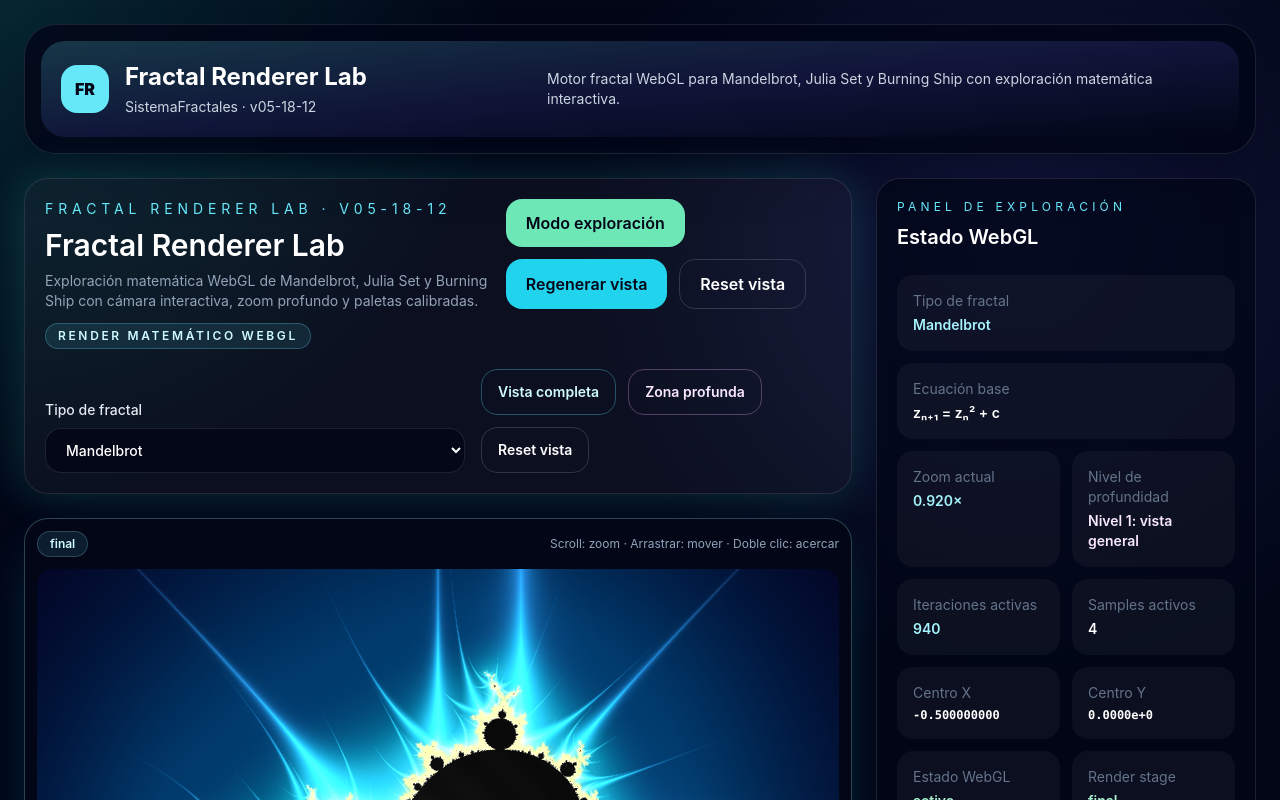
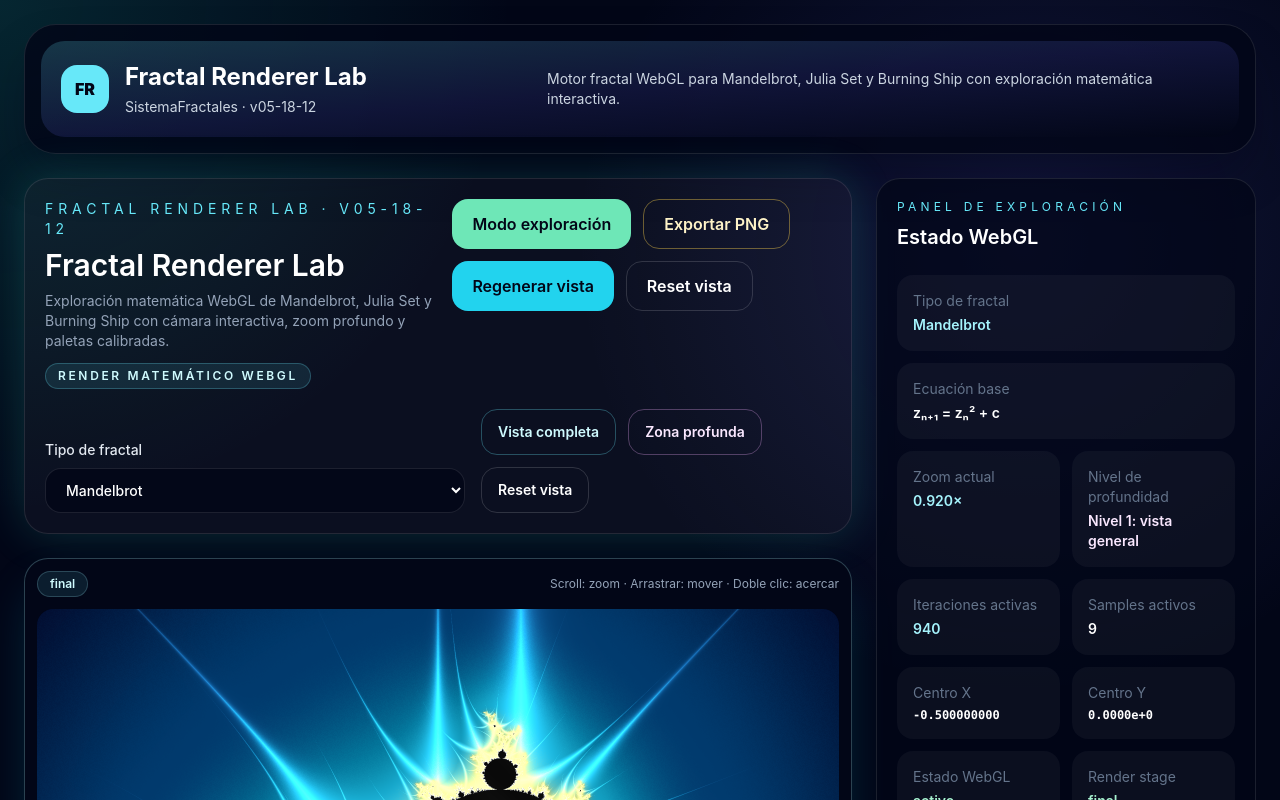
Before and after one commit to vhcanto/Fractales, a React (Vite) app: page / in a window 1280 px wide. Shown: the top 800 px of the page. Built offline with nearby package versions, Linux system fonts and the light colour scheme.

Commit message:
Enhance fractal quality pipeline and add PNG export

```diff
--- a/src/components/EscapeTimeFractalCanvas.tsx
+++ b/src/components/EscapeTimeFractalCanvas.tsx
@@ -10,6 +10,7 @@ interface EscapeTimeFractalCanvasProps {
   onRendererError?: (error: unknown) => void;
   onRenderStatusChange?: (status: RenderStage) => void;
   explorationMode?: boolean;
+  onCanvasReady?: (canvas: HTMLCanvasElement | null) => void;
 }
 
 const MIN_CANVAS_WIDTH = 320;
@@ -30,6 +31,7 @@ export function EscapeTimeFractalCanvas({
   onRendererError,
   onRenderStatusChange,
   explorationMode = false,
+  onCanvasReady,
 }: EscapeTimeFractalCanvasProps) {
   const canvasRef = useRef<HTMLCanvasElement | null>(null);
   const containerRef = useRef<HTMLDivElement | null>(null);
@@ -104,6 +106,11 @@ export function EscapeTimeFractalCanvas({
     onComplexPointChangeRef.current = onComplexPointChange;
     onRenderStatusChangeRef.current = onRenderStatusChange;
   }, [onRendererError, onPresetChange, onComplexPointChange, onRenderStatusChange]);
+
+  useEffect(() => {
+    onCanvasReady?.(canvasRef.current);
+    return () => onCanvasReady?.(null);
+  }, [onCanvasReady]);
 
   useEffect(() => {
     const canvas = canvasRef.current;
--- a/src/components/FractalControls.tsx
+++ b/src/components/FractalControls.tsx
@@ -8,6 +8,7 @@ interface FractalControlsProps {
   onRegenerateView: () => void;
   onResetView: () => void;
   onEnterExploration: () => void;
+  onExportPng: () => void;
   showRetryWebGL?: boolean;
   onRetryWebGL: () => void;
 }
@@ -22,6 +23,7 @@ export function FractalControls({
   onRegenerateView,
   onResetView,
   onEnterExploration,
+  onExportPng,
   onRetryWebGL,
   showRetryWebGL = false,
 }: FractalControlsProps) {
@@ -54,6 +56,13 @@ export function FractalControls({
             className="rounded-2xl bg-emerald-300 px-5 py-3 font-semibold text-slate-950 transition hover:-translate-y-0.5 hover:bg-emerald-200 hover:shadow-lg hover:shadow-emerald-500/25 focus:outline-none focus:ring-2 focus:ring-emerald-100 focus:ring-offset-2 focus:ring-offset-slate-950"
           >
             Modo exploración
+          </button>
+          <button
+            type="button"
+            onClick={onExportPng}
+            className="rounded-2xl border border-amber-300/40 px-5 py-3 font-semibold text-amber-100 transition hover:-translate-y-0.5 hover:bg-amber-300/10 focus:outline-none focus:ring-2 focus:ring-amber-200 focus:ring-offset-2 focus:ring-offset-slate-950"
+          >
+            Exportar PNG
           </button>
           <button
             type="button"
--- a/src/lib/fractal/escape-time/EscapeTimeFractalRenderer.ts
+++ b/src/lib/fractal/escape-time/EscapeTimeFractalRenderer.ts
@@ -184,7 +184,7 @@ export class EscapeTimeFractalRenderer {
     this.setUniform1f(bundle.uniforms.gamma, preset.gamma);
     this.setUniform1f(bundle.uniforms.rotation, preset.rotation ?? 0);
     this.setUniform2f(bundle.uniforms.juliaC, preset.juliaC?.x ?? -0.7269, preset.juliaC?.y ?? 0.1889);
-    this.setUniform1i(bundle.uniforms.samples, Math.min(Math.max(Math.round(preset.samples ?? 1), 1), 4));
+    this.setUniform1i(bundle.uniforms.samples, Math.min(Math.max(Math.round(preset.samples ?? 1), 1), 9));
 
     gl.clear(gl.COLOR_BUFFER_BIT);
     gl.drawArrays(gl.TRIANGLES, 0, 6);
--- a/src/lib/fractal/escape-time/presets/escapeTimePresets.ts
+++ b/src/lib/fractal/escape-time/presets/escapeTimePresets.ts
@@ -37,7 +37,7 @@ const DEFAULT_MAX_ZOOM = 100_000_000_000_000;
 
 export const RENDER_STAGE_DELAYS = {
   mediumMs: 190,
-  finalMs: 560,
+  finalMs: 720,
 } as const;
 
 const withInitialCamera = <T extends Omit<EscapeTimePreset, keyof Pick<FractalCameraState, 'initialCenterX' | 'initialCenterY' | 'initialZoom' | 'minZoom' | 'maxZoom'>> & Partial<Pick<FractalCameraState, 'minZoom' | 'maxZoom'>>>(preset: T): EscapeTimePreset => ({
@@ -230,10 +230,10 @@ export const getAdaptiveSamples = (stage: RenderStage, pixelCount: number, zoom:
   const isVeryLargeSurface = pixelCount > 4_400_000;
   const isDeepZoom = zoom > 2_000_000;
 
-  if (stage === 'refinando') return isVeryLargeSurface ? 1 : 2;
-  if (isVeryLargeSurface || (isLargeSurface && isDeepZoom)) return 2;
-  if (isLargeSurface) return 3;
-  return 4;
+  if (stage === 'refinando') return isVeryLargeSurface ? 2 : 4;
+  if (isVeryLargeSurface || (isLargeSurface && isDeepZoom)) return 4;
+  if (isLargeSurface) return 6;
+  return 9;
 };
 
 export const applyRenderStageQuality = (preset: EscapeTimePreset, stage: RenderStage, pixelCount = 1_000_000): EscapeTimePreset => {
--- a/src/lib/fractal/escape-time/shaders/burningShip.frag.ts
+++ b/src/lib/fractal/escape-time/shaders/burningShip.frag.ts
@@ -9,8 +9,13 @@ vec2 burningShipStep(vec2 z, vec2 c) {
 
 vec2 aaOffsets(int sampleIndex) {
   if (sampleIndex == 0) return vec2(-0.3, -0.3);
-  if (sampleIndex == 1) return vec2(0.3, -0.3);
-  if (sampleIndex == 2) return vec2(-0.3, 0.3);
+  if (sampleIndex == 1) return vec2(0.0, -0.33);
+  if (sampleIndex == 2) return vec2(0.3, -0.3);
+  if (sampleIndex == 3) return vec2(-0.33, 0.0);
+  if (sampleIndex == 4) return vec2(0.0, 0.0);
+  if (sampleIndex == 5) return vec2(0.33, 0.0);
+  if (sampleIndex == 6) return vec2(-0.3, 0.3);
+  if (sampleIndex == 7) return vec2(0.0, 0.33);
   return vec2(0.3, 0.3);
 }
 
--- a/src/lib/fractal/escape-time/shaders/julia.frag.ts
+++ b/src/lib/fractal/escape-time/shaders/julia.frag.ts
@@ -10,7 +10,12 @@ vec2 aaOffsets(int sampleIndex) {
   if (sampleIndex == 0) return vec2(-0.35, -0.1);
   if (sampleIndex == 1) return vec2(0.12, -0.36);
   if (sampleIndex == 2) return vec2(-0.12, 0.36);
-  return vec2(0.35, 0.1);
+  if (sampleIndex == 3) return vec2(0.35, 0.1);
+  if (sampleIndex == 4) return vec2(-0.24, -0.3);
+  if (sampleIndex == 5) return vec2(0.3, -0.24);
+  if (sampleIndex == 6) return vec2(-0.3, 0.24);
+  if (sampleIndex == 7) return vec2(0.24, 0.3);
+  return vec2(0.0, 0.0);
 }
 
 vec4 renderSample(vec2 offset) {
--- a/src/lib/fractal/escape-time/shaders/mandelbrot.frag.ts
+++ b/src/lib/fractal/escape-time/shaders/mandelbrot.frag.ts
@@ -8,8 +8,13 @@ vec2 squareComplex(vec2 z) {
 
 vec2 aaOffsets(int sampleIndex) {
   if (sampleIndex == 0) return vec2(-0.33, -0.33);
-  if (sampleIndex == 1) return vec2(0.33, -0.33);
-  if (sampleIndex == 2) return vec2(-0.33, 0.33);
+  if (sampleIndex == 1) return vec2(0.00, -0.33);
+  if (sampleIndex == 2) return vec2(0.33, -0.33);
+  if (sampleIndex == 3) return vec2(-0.33, 0.00);
+  if (sampleIndex == 4) return vec2(0.00, 0.00);
+  if (sampleIndex == 5) return vec2(0.33, 0.00);
+  if (sampleIndex == 6) return vec2(-0.33, 0.33);
+  if (sampleIndex == 7) return vec2(0.00, 0.33);
   return vec2(0.33, 0.33);
 }
 
--- a/src/lib/fractal/escape-time/utils/shaderUtils.ts
+++ b/src/lib/fractal/escape-time/utils/shaderUtils.ts
@@ -27,7 +27,7 @@ precision highp float;
 precision highp int;
 
 const int MAX_ITERATIONS = 5000;
-const int MAX_SAMPLES = 4;
+const int MAX_SAMPLES = 9;
 
 varying vec2 v_uv;
 uniform vec2 u_resolution;
@@ -78,8 +78,9 @@ vec3 samplePalette(float t) {
 
 vec4 shade(float smoothIteration, float trap, vec2 point) {
   float zoomDepth = clamp(log(max(u_zoom, 1.0)) / log(10.0), 0.0, 10.0);
-  float adaptiveContrast = u_contrast + zoomDepth * 0.018;
-  float adaptiveGamma = max(u_gamma - zoomDepth * 0.01, 0.68);
+  float adaptiveContrast = u_contrast + zoomDepth * 0.022;
+  float adaptiveGamma = max(u_gamma - zoomDepth * 0.012, 0.64);
+  float dynamicBrightness = u_brightness + zoomDepth * 0.008;
 
   if (smoothIteration < 0.0) {
     float innerGrain = 0.5 + 0.5 * sin((point.x + point.y) * (18.0 + zoomDepth * 7.0));
@@ -90,17 +91,20 @@ vec4 shade(float smoothIteration, float trap, vec2 point) {
   float iterationLimit = max(float(u_maxIterations), 1.0);
   float normalized = smoothIteration / iterationLimit;
   float logDepth = log(1.0 + smoothIteration) / log(1.0 + iterationLimit);
-  float depth = pow(clamp(mix(normalized, logDepth, 0.72), 0.0, 1.0), 0.56);
+  float depth = pow(clamp(mix(normalized, logDepth, 0.8), 0.0, 1.0), 0.52);
   float filament = exp(-(8.2 - min(zoomDepth, 5.0) * 0.35) * clamp(trap, 0.0, 1.0));
   float distanceGlow = 1.0 / (1.0 + 24.0 * clamp(trap, 0.0, 2.0));
+  float fog = 1.0 - exp(-3.4 * depth);
   float microRings = 0.5 + 0.5 * sin((18.0 + zoomDepth * 2.2) * depth + filament * 3.4 + zoomDepth * 0.13);
   float tonalFlow = smoothstep(0.0, 1.0, 0.5 + 0.5 * sin(depth * 9.0 + filament * 1.6));
-  vec3 color = samplePalette(depth + microRings * 0.022 + filament * 0.075 + tonalFlow * 0.014);
+  float dither = fract(sin(dot(gl_FragCoord.xy, vec2(12.9898, 78.233))) * 43758.5453);
+  vec3 color = samplePalette(depth + microRings * 0.022 + filament * 0.075 + tonalFlow * 0.014 + (dither - 0.5) * 0.006);
   color *= 0.72 + 0.62 * filament + 0.16 * distanceGlow;
   color = (color - 0.5) * adaptiveContrast + 0.5;
-  color *= u_brightness;
+  color *= dynamicBrightness;
   color = pow(max(color, vec3(0.0)), vec3(max(adaptiveGamma, 0.0001)));
   color += filament * vec3(0.16, 0.18, 0.22) + distanceGlow * vec3(0.08, 0.075, 0.06) + microRings * 0.012;
+  color = mix(color, color * vec3(0.88, 0.92, 1.02), fog * 0.18);
   return vec4(clamp(color, vec3(0.0), vec3(1.0)), 1.0);
 }
 `;
--- a/src/pages/FractalLab.tsx
+++ b/src/pages/FractalLab.tsx
@@ -36,6 +36,7 @@ const regeneratePreset = (preset: EscapeTimePreset): EscapeTimePreset => {
 };
 
 export function FractalLab() {
+  const [renderCanvas, setRenderCanvas] = useState<HTMLCanvasElement | null>(null);
   const [fractalType, setFractalType] = useState<EscapeTimeFractalType>('mandelbrot');
   const [activePreset, setActivePreset] = useState<EscapeTimePreset>(() => tunePresetForZoom(clonePreset(getEscapeTimePresetByType('mandelbrot'))));
   const [webglError, setWebglError] = useState<string | null>(null);
@@ -81,6 +82,23 @@ export function FractalLab() {
     setRenderStatus('final');
   };
 
+  const exportPng = () => {
+    if (!renderCanvas) return;
+    const upscale = 2;
+    const exportCanvas = document.createElement('canvas');
+    exportCanvas.width = Math.max(1, Math.floor(renderCanvas.width * upscale));
+    exportCanvas.height = Math.max(1, Math.floor(renderCanvas.height * upscale));
+    const context = exportCanvas.getContext('2d');
+    if (!context) return;
+    context.imageSmoothingEnabled = true;
+    context.imageSmoothingQuality = 'high';
+    context.drawImage(renderCanvas, 0, 0, exportCanvas.width, exportCanvas.height);
+    const link = document.createElement('a');
+    link.download = `${fractalType}-${new Date().toISOString().replaceAll(':', '-').slice(0, 19)}.png`;
+    link.href = exportCanvas.toDataURL('image/png');
+    link.click();
+  };
+
   const webglErrorCard = (
     <div className="flex min-h-[520px] items-center justify-center rounded-3xl border border-rose-300/30 bg-rose-950/30 p-6 text-rose-100 shadow-2xl shadow-rose-950/20">
       <div className="max-w-2xl text-center">
@@ -118,6 +136,7 @@ export function FractalLab() {
           onPresetChange={setActivePreset}
           onRendererError={(error) => setWebglError(getErrorMessage(error))}
           onRenderStatusChange={setRenderStatus}
+          onCanvasReady={setRenderCanvas}
         />
       )}
     </FractalErrorBoundary>
@@ -164,6 +183,7 @@ export function FractalLab() {
           onEnterExploration={() => setIsExplorationMode(true)}
           onFractalTypeChange={changeFractalType}
           onFullView={setFullView}
+          onExportPng={exportPng}
           onRegenerateView={regenerateView}
           onResetView={resetView}
           onRetryWebGL={retryWebGL}
```
